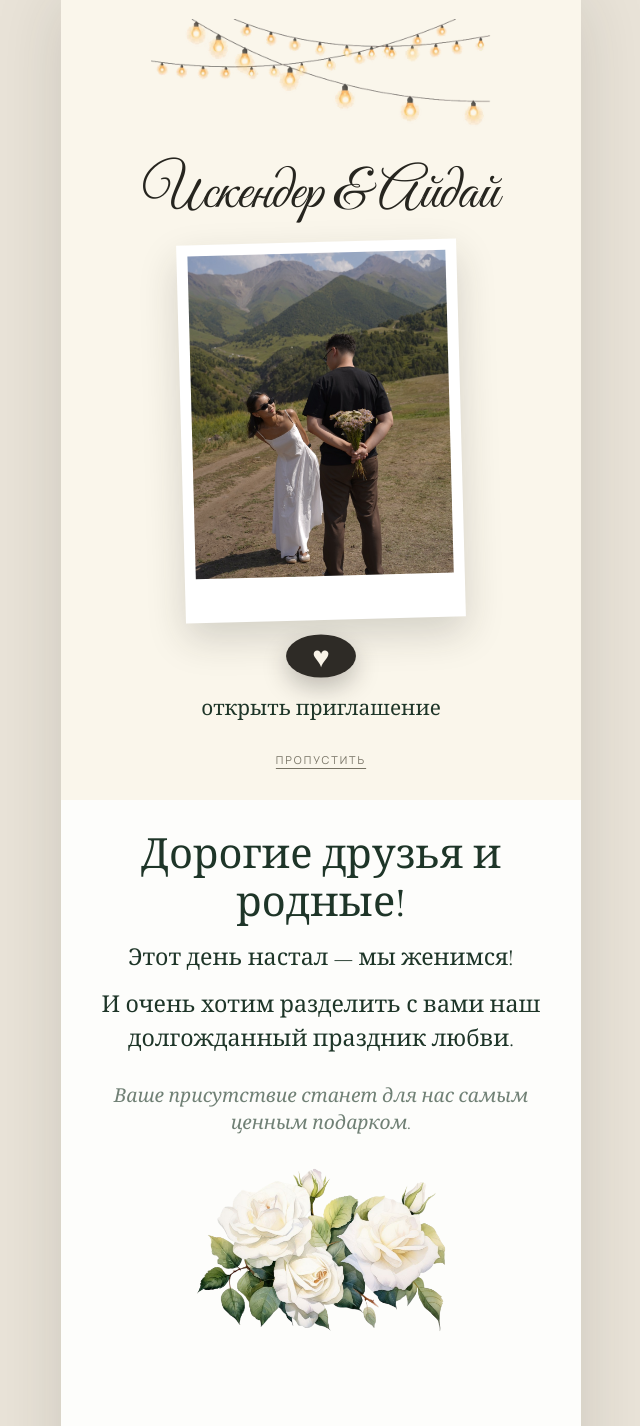
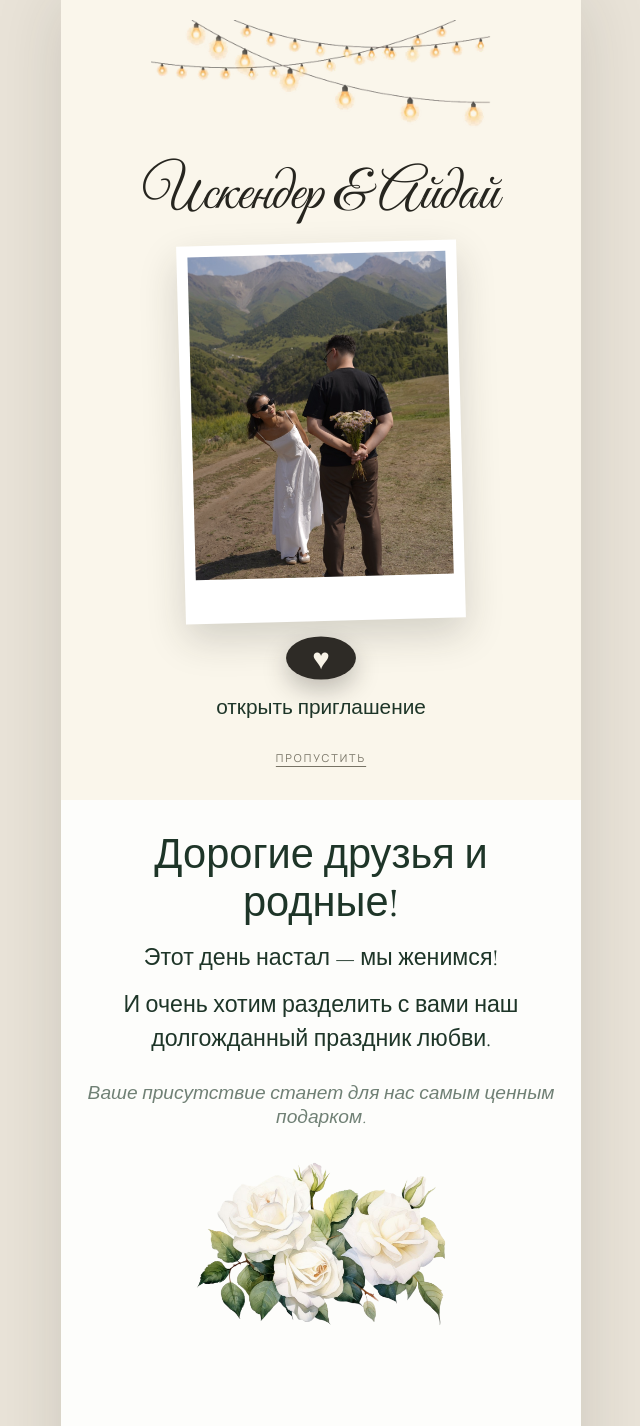
Before and after one commit to ramilsalihar/wedding_invitation, a Next.js app: page / in a window 1280 px wide. Shown: the top 1426 px of the page, without its empty margins (319-959 px from the left). Built offline with nearby package versions, Linux system fonts and the light colour scheme.

Commit message:
Fix invitation fonts audio and gallery

```diff
--- a/app/Invitation.tsx
+++ b/app/Invitation.tsx
@@ -34,14 +34,19 @@ function readGuestQuery(search: string): GuestQuery | null {
 }
 
 function useCountdown(target: string) {
-  const [now, setNow] = useState(() => Date.now());
+  const [now, setNow] = useState<number | null>(null);
 
   useEffect(() => {
+    const initialTimer = window.setTimeout(() => setNow(Date.now()), 0);
     const timer = window.setInterval(() => setNow(Date.now()), 1000);
-    return () => window.clearInterval(timer);
+    return () => {
+      window.clearTimeout(initialTimer);
+      window.clearInterval(timer);
+    };
   }, []);
 
   return useMemo(() => {
+    if (now === null) return { days: "—", hours: "—", minutes: "—", seconds: "—" };
     const remaining = Math.max(0, new Date(target).getTime() - now);
     const pad = (value: number) => String(value).padStart(2, "0");
     return {
@@ -70,6 +75,31 @@ export function Invitation() {
       setGuestQuery(readGuestQuery(window.location.search));
     }, 0);
     return () => window.clearTimeout(restore);
+  }, []);
+
+  useEffect(() => {
+    const audio = audioRef.current;
+    if (!audio) return;
+
+    const startMusic = async () => {
+      if (!audio.paused) return;
+      try {
+        await audio.play();
+        setMusicPlaying(true);
+        document.removeEventListener("pointerdown", startMusic);
+        document.removeEventListener("keydown", startMusic);
+      } catch {
+        // Browsers commonly require a gesture; listeners remain for the first interaction.
+      }
+    };
+
+    void startMusic();
+    document.addEventListener("pointerdown", startMusic);
+    document.addEventListener("keydown", startMusic);
+    return () => {
+      document.removeEventListener("pointerdown", startMusic);
+      document.removeEventListener("keydown", startMusic);
+    };
   }, []);
 
   const greeting = useMemo(() => {
@@ -110,7 +140,7 @@ export function Invitation() {
 
   return (
     <main className="invitation-shell">
-      <audio ref={audioRef} src="/assets/music/Odysseus.m4a" loop preload="none" />
+      <audio ref={audioRef} src="/assets/music/Odysseus.m4a" autoPlay loop preload="auto" />
       <div className="floating-controls" aria-label="Language">
         {(["ru", "en"] as const).map((language) => (
           <button key={language} className={lang === language ? "active" : ""} onClick={() => setLang(language)} aria-pressed={lang === language}>
@@ -186,9 +216,9 @@ export function Invitation() {
             <div><dt>{t.place}</dt><dd>{invitation.venue.name}<small>{invitation.venue.city[lang]} · {invitation.venue.address}</small></dd></div>
           </dl>
           <div className="venue-gallery">
+            <img src="/assets/location/royal-3.jpg" alt={`${invitation.venue.name} hall`} width="328" height="170" loading="lazy" />
+            <img src="/assets/location/royal-2.jpg" alt={`${invitation.venue.name} interior`} width="328" height="170" loading="lazy" />
             <img src="/assets/location/royal-1.jpg" alt={`${invitation.venue.name} venue`} width="328" height="170" loading="lazy" />
-            <img src="/assets/location/royal-2.jpg" alt={`${invitation.venue.name} interior`} width="328" height="170" loading="lazy" />
-            <img src="/assets/location/royal-3.jpg" alt={`${invitation.venue.name} hall`} width="328" height="170" loading="lazy" />
           </div>
           <a className="primary-link" href={invitation.venue.mapUrl} target="_blank" rel="noreferrer">⌖ {t.openMap}</a>
         </div>
--- a/app/globals.css
+++ b/app/globals.css
@@ -1,5 +1,3 @@
-@import url("https://fonts.googleapis.com/css2?family=Cormorant+Garamond:ital,wght@0,400;0,500;0,600;1,500&family=Great+Vibes&family=Manrope:wght@400;500;600;700&display=swap");
-
 :root {
   --ink: #1e3528;
   --muted: #708075;
@@ -7,12 +5,11 @@
   --green: #24402e;
   --paper: #fdfdfb;
   --line: #e1e7df;
-  --serif: "Cormorant Garamond", Georgia, serif;
 }
 
 * { box-sizing: border-box; }
 html { background: #e9e3d8; scroll-behavior: smooth; }
-body { margin: 0; color: var(--ink); background: #e9e3d8; font-family: "Manrope", sans-serif; }
+body { --serif: var(--font-cormorant), Georgia, serif; margin: 0; color: var(--ink); background: #e9e3d8; font-family: var(--font-manrope), sans-serif; }
 button, input { font: inherit; }
 button, a { -webkit-tap-highlight-color: transparent; }
 button:focus-visible, a:focus-visible, input:focus-visible { outline: 3px solid #d39aa2; outline-offset: 3px; }
@@ -26,7 +23,7 @@ button:focus-visible, a:focus-visible, input:focus-visible { outline: 3px solid
 
 .cover { position: fixed; z-index: 100; inset: 0; width: min(100%, 520px); margin-inline: auto; display: flex; flex-direction: column; align-items: center; justify-content: center; gap: 16px; padding: 26px 22px; overflow-y: auto; background: #faf6eb; animation: cover-in .6s ease both; }
 .garland { width: min(340px, 80vw); height: auto; margin-bottom: -16px; opacity: .72; }
-.script-name { margin: 0; font-family: "Great Vibes", cursive; font-size: clamp(2.6rem, 11vw, 3.6rem); line-height: 1.1; color: #26251f; }
+.script-name { margin: 0; font-family: var(--font-great-vibes), cursive; font-size: clamp(2.6rem, 11vw, 3.6rem); line-height: 1.1; color: #26251f; }
 .polaroid { width: min(280px, 68vw, 43vh); padding: 11px 11px 44px; background: white; box-shadow: 0 16px 38px rgb(38 37 31 / 18%); rotate: -1.5deg; }
 .polaroid img { display: block; width: 100%; height: 100%; aspect-ratio: 4/5; object-fit: cover; }
 .heart-button { width: 68px; height: 68px; border: 0; border-radius: 50%; color: #f8f3e7; background: #2e2b26; font-size: 1.8rem; box-shadow: 0 10px 24px rgb(38 37 31 / 28%); cursor: pointer; animation: heartbeat 2.6s ease-in-out infinite; }
@@ -34,11 +31,11 @@ button:focus-visible, a:focus-visible, input:focus-visible { outline: 3px solid
 .text-button { min-height: 44px; padding: 8px 16px; border: 0; color: #777365; background: none; text-decoration: underline; text-underline-offset: 4px; text-transform: uppercase; letter-spacing: .18em; font-size: .68rem; cursor: pointer; }
 
 .hero { position: relative; min-height: 100svh; padding: 90px 24px 72px; text-align: center; overflow: hidden; }
-.rose { position: absolute; z-index: 0; pointer-events: none; }
+.rose { position: absolute; z-index: 2; pointer-events: none; }
 .rose-left { top: -25px; left: -34px; width: min(44vw, 205px); height: auto; }
 .rose-right { right: -8px; bottom: -4px; width: min(37vw, 190px); height: auto; }
 .eyebrow { position: relative; margin: 0; color: #6b7d6e; font-size: .7rem; font-weight: 700; letter-spacing: .3em; text-transform: uppercase; }
-.photo-marquee { position: relative; margin: 32px -24px 0; overflow: hidden; }
+.photo-marquee { position: relative; z-index: 1; margin: 32px -24px 0; overflow: hidden; }
 .photo-track { display: flex; width: max-content; animation: marquee 28s linear infinite; }
 .photo-track img { width: 180px; height: 240px; margin-inline-end: 12px; object-fit: cover; }
 .hero h1 { position: relative; margin: 32px 0 0; font-family: var(--serif); font-weight: 500; font-size: clamp(3rem, 12vw, 4.4rem); line-height: 1.05; letter-spacing: .02em; }
--- a/app/layout.tsx
+++ b/app/layout.tsx
@@ -1,5 +1,27 @@
 import type { Metadata } from "next";
+import { Cormorant_Garamond, Great_Vibes, Manrope } from "next/font/google";
 import "./globals.css";
+
+const manrope = Manrope({
+  subsets: ["cyrillic", "latin"],
+  variable: "--font-manrope",
+  display: "swap",
+});
+
+const cormorant = Cormorant_Garamond({
+  subsets: ["cyrillic", "latin"],
+  variable: "--font-cormorant",
+  weight: ["400", "500", "600"],
+  style: ["normal", "italic"],
+  display: "swap",
+});
+
+const greatVibes = Great_Vibes({
+  subsets: ["latin"],
+  variable: "--font-great-vibes",
+  weight: "400",
+  display: "swap",
+});
 
 export const metadata: Metadata = {
   title: "Искендер & Айдай · Wedding Invitation",
@@ -10,7 +32,7 @@ export const metadata: Metadata = {
 export default function RootLayout({ children }: Readonly<{ children: React.ReactNode }>) {
   return (
     <html lang="ru">
-      <body>{children}</body>
+      <body className={`${manrope.variable} ${cormorant.variable} ${greatVibes.variable}`}>{children}</body>
     </html>
   );
 }
```
Also changed, not shown: 1 other file (tests, documents, lock files or other folders).
